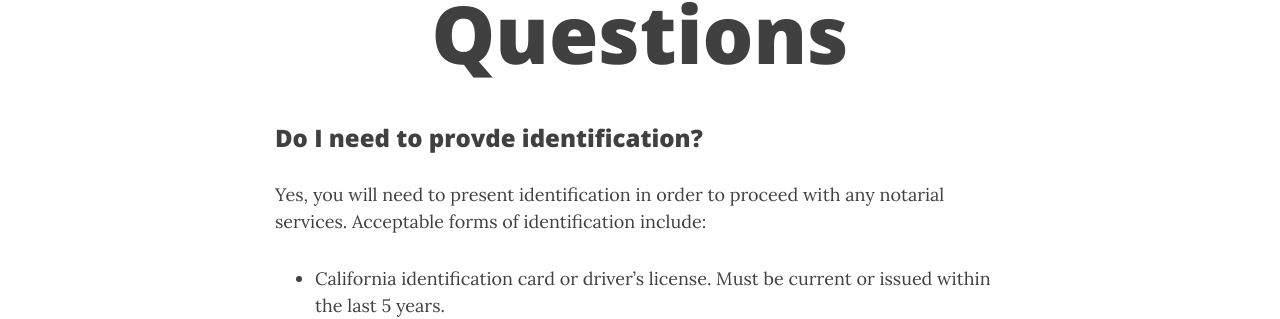
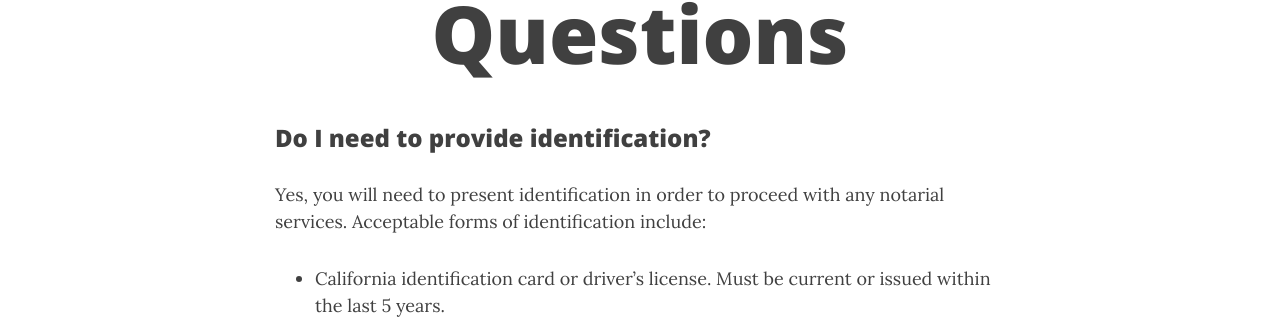
Before and after one commit to nealharris/nealharris.github.io, a Jekyll site: the page built from faqs.md, in a window 1280 px wide and 900 px high. Shown: the part 229-548 px from the top of the window. Built offline with Jekyll 4.4.1, drawn with Linux system fonts in a browser that asks for light colours; nearby versions of some CDN libraries.

Commit message:
fix: typo

```diff
--- a/faqs.md
+++ b/faqs.md
@@ -3,7 +3,7 @@ layout: page
 title: Frequently Asked Questions
 ---
 
-### Do I need to provde identification?
+### Do I need to provide identification?
 Yes, you will need to present identification in order to proceed with any notarial services. Acceptable forms of identification include:
 - California identification card or driver's license. Must be current or issued within the last 5 years.
 - United States passport
```
